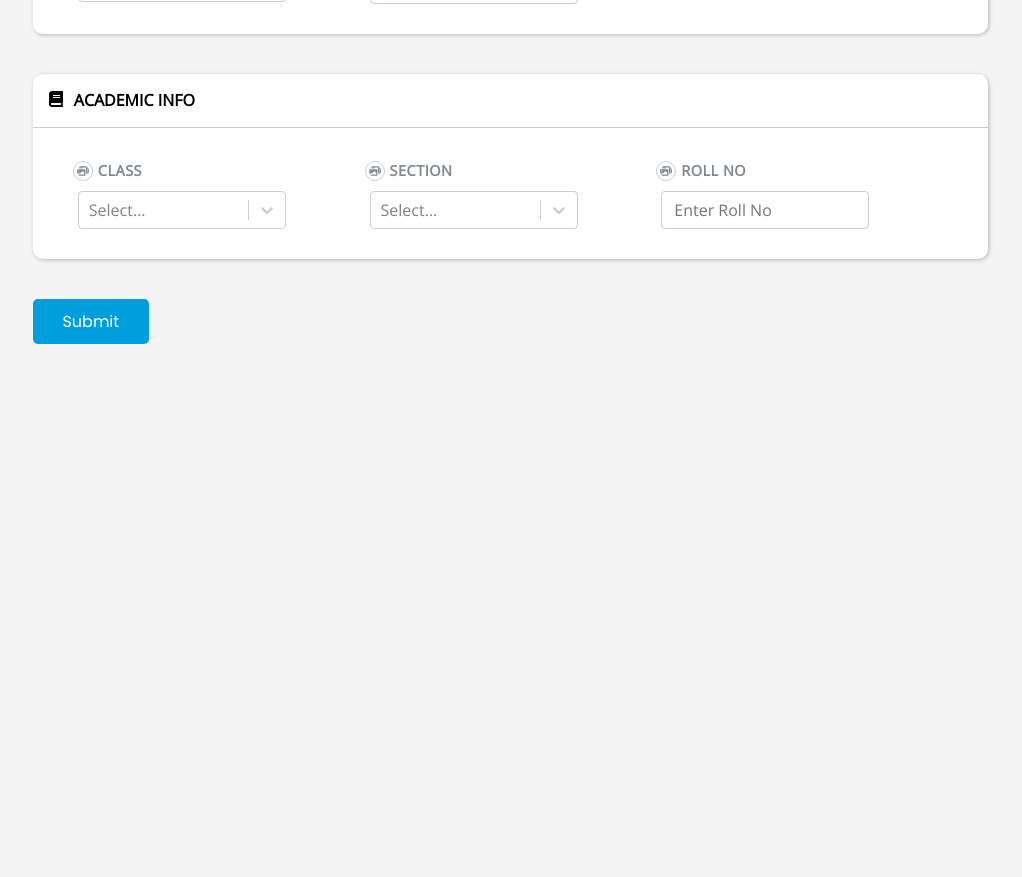
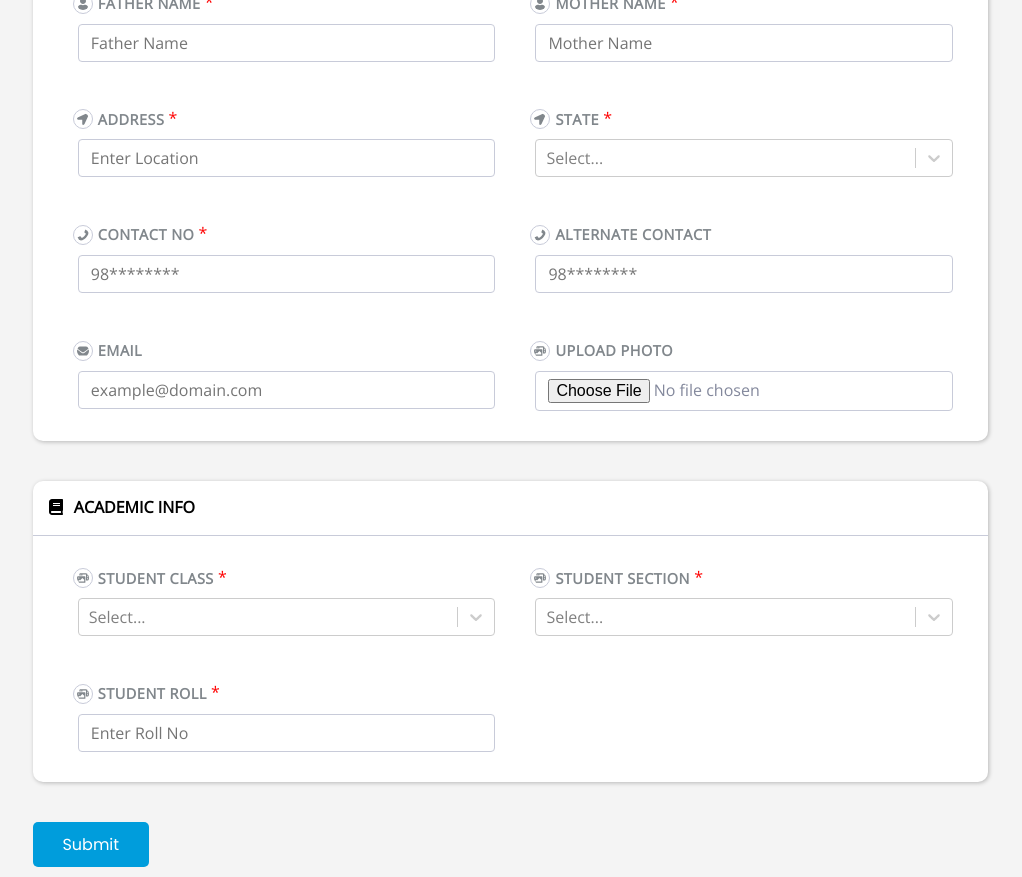
Before and after one commit to Mishankhatri/Class-Management-System, a React (Create React App) app in the folder frontend/: page /student/add in a window 1280 px wide. Shown: the part 960-1837 px from the top of the page, without its empty margins (252-1274 px from the left). Before the commit the page ends 1314 px from the top, so only its background shows below. Built offline with nearby package versions, Linux system fonts and the light colour scheme.

Commit message:
Remove Some Bugs

```diff
--- a/frontend/src/App.css
+++ b/frontend/src/App.css
@@ -1,3 +1,7 @@
+body {
+  font-family: 'Open Sans', sans-serif;
+}
+
 .main-container {
   margin-left: 15.3rem;
   transition: margin-left 0.5s;
@@ -19,6 +23,7 @@
   /* background: #ffe0e0;
   border: 1px solid #a33a3a;
   padding: 2px; */
-  margin-left: 20px;
+  margin-left: 10px;
+  margin-top: 10px;
   vertical-align: middle;
 }
--- a/frontend/src/App.js
+++ b/frontend/src/App.js
@@ -37,6 +37,10 @@ function App() {
         <div className={`main-container ${!showSideBar ? 'close' : null}`}>
           <Routes>
             <Route path='/' element={<Dashboard />} />
+            <Route
+              path='/*'
+              element={<div className='main-content'>Not Found</div>}
+            />
             {/* Dashboard */}
             <Route path='/dashboard' element={<Dashboard />} />
 
--- a/frontend/src/components/adminpanel/common/InputField/InputField.js
+++ b/frontend/src/components/adminpanel/common/InputField/InputField.js
@@ -21,7 +21,6 @@ function InputField({
   errors,
 }) {
   const isDropdown = input === 'dropdown';
-  let selectRef = null;
 
   return (
     <div className={'mid-content'}>
@@ -58,12 +57,13 @@ function InputField({
           )
         ) : (
           <Select
+            menuPortalTarget={document.body}
             ref={refClear}
             options={options}
             className='input-select custom-input'
-            maxMenuHeight={'120px'}
             onChange={onChangeHandler}
-            // isRequired={isRequired}
+            maxMenuHeight={200}
+            menuPlacement={'auto'}
           />
         )}
       </div>
--- a/frontend/src/components/adminpanel/common/InputField/Inputfield.css
+++ b/frontend/src/components/adminpanel/common/InputField/Inputfield.css
@@ -24,8 +24,9 @@
   box-sizing: border-box;
   /* height: 38px; */
   padding: 7px 12px;
-  width: 15rem;
-  min-width: 10rem;
+  /* width: 15rem; */
+  width: 100%;
+  /* min-width: 10rem; */
   border-radius: 4px;
   outline: none;
   line-height: 38px;
@@ -37,9 +38,14 @@
 }
 
 .input-select {
-  width: 15rem;
+  width: 100%;
   margin-left: 5px;
+  transition: width 0.5s;
 }
+
+/* .label-input {
+  width: 49%;
+} */
 
 input[type='file'] {
   color: #83889c;
@@ -51,29 +57,34 @@ input[type='file'] {
 
 .allinputfield {
   display: grid;
-  grid-template-columns: repeat(4, auto);
+  grid-template-columns: repeat(4, 1fr);
+  grid-gap: 15px 40px;
 }
 
-@media only screen and (max-width: 1300px) {
+.content-section {
+  margin: 0 40px;
+}
+
+.content-section.custom-content {
+  display: grid;
+  grid-template-columns: 1fr 1fr;
+  grid-gap: 10px 40px;
+}
+
+.custom-width .textarea {
+  resize: none;
+}
+
+@media only screen and (max-width: 1350px) {
   .allinputfield {
     display: grid;
-    grid-template-columns: repeat(3, auto);
-  }
-
-  .input,
-  .input-select {
-    width: 13rem;
+    grid-template-columns: repeat(2, 1fr);
   }
 }
 
-@media only screen and (max-width: 1000px) {
+@media only screen and (max-width: 850px) {
   .allinputfield {
     display: grid;
-    grid-template-columns: repeat(2, auto);
-  }
-
-  .input,
-  .input-select {
-    width: 15rem;
+    grid-template-columns: repeat(1, 1fr);
   }
 }
--- a/frontend/src/components/adminpanel/pages/student/AddStudent.js
+++ b/frontend/src/components/adminpanel/pages/student/AddStudent.js
@@ -49,7 +49,8 @@ function AddStudent() {
   //For Reseting Select Options while Submitting
   const [selectRefStudent, setSelectRefStudent] = useState(null);
   const [selectRefParent, setSelectRefParent] = useState(null);
-  const [selectRefAcademic, setSelectRefAcademic] = useState(null);
+  const [selectRefAcademicFirst, setSelectRefAcademicFirst] = useState(null);
+  const [selectRefAcademicSecond, setSelectRefAcademicSecond] = useState(null);
 
   //Define requirements from useform
   const {
@@ -61,9 +62,16 @@ function AddStudent() {
   });
 
   //Reset Value using ref for Select Options
+
+  //Clearing Student Info Select
   const refClearStudent = (ref) => setSelectRefStudent(ref);
   const refClearParent = (ref) => setSelectRefParent(ref);
-  const refClearAcademic = (ref) => setSelectRefAcademic(ref);
+  const refClearAcademicFirst = (ref) => setSelectRefAcademicFirst(ref);
+  const refClearAcademicSecond = (ref) => setSelectRefAcademicSecond(ref);
+
+  //Getting options for academic info
+  const optionsClass = addAcademicValues[0].options;
+  const optionsSection = addAcademicValues[1].options;
 
   const onSubmitForm = (data, e) => {
     console.log(data);
@@ -72,7 +80,8 @@ function AddStudent() {
     e.target.reset();
     selectRefStudent.clearValue();
     selectRefParent.clearValue();
-    selectRefAcademic.clearValue();
+    selectRefAcademicFirst.clearValue();
+    selectRefAcademicSecond.clearValue();
   };
 
   return (
@@ -183,7 +192,19 @@ function AddStudent() {
             </div>
             <div className='content-section'>
               <div className='allinputfield'>
-                {addAcademicValues.map((value, index) => {
+                {/* This is looping Process
+                    Difficult from Using Loop
+                    Can't Pass functions (...refClearAcademicFirst...) and
+                    (...refClearAcademicSecond...) on
+                    refClear below. I don't have any idea.
+
+                    We need to pass two functions for clearing the select value after submitting. If only one passed, it will clear only the last one.
+
+                    I tried passing functions to StudentInputField  but it yields no solution. Maybe I had done wrong.
+                    */}
+
+                {/* This is Looping  */}
+                {/* {addAcademicValues.map((value, index) => {
                   return (
                     <Controller
                       name={value.name}
@@ -209,13 +230,94 @@ function AddStudent() {
                           isRequired={value.isRequired}
                           options={value?.options}
                           errors={errors}
-                          refClear={refClearAcademic}
+                          refClear={value.reference}
                           ErrorMessage={ErrorMessage}
                         />
                       )}
                     />
                   );
-                })}
+                })} */}
+
+                {/* This is manual Process || Not Done using looping
+                    Using this, The select options will be clear after submitting
+                    Difficult from Using Loop
+                    */}
+                <Controller
+                  name={'studentClass'}
+                  control={control}
+                  rules={{
+                    required: {
+                      value: true,
+                      message: `Student Class is required`,
+                    },
+                  }}
+                  defaultValue=''
+                  render={({ field }) => (
+                    <InputField
+                      title={'Student Class'.toUpperCase()}
+                      input={'dropdown'}
+                      icon={<FaIcons.FaPhotoVideo className='mid-icon' />}
+                      name={'studentClass'}
+                      onChangeHandler={field.onChange}
+                      isRequired={true}
+                      options={optionsClass}
+                      errors={errors}
+                      refClear={refClearAcademicFirst}
+                      ErrorMessage={ErrorMessage}
+                    />
+                  )}
+                />
+
+                <Controller
+                  name={'studentSection'}
+                  control={control}
+                  rules={{
+                    required: {
+                      value: true,
+                      message: `Student Section is required`,
+                    },
+                  }}
+                  defaultValue=''
+                  render={({ field }) => (
+                    <InputField
+                      title={'Student Section'.toUpperCase()}
+                      input={'dropdown'}
+                      icon={<FaIcons.FaPhotoVideo className='mid-icon' />}
+                      name={'studentSection'}
+                      onChangeHandler={field.onChange}
+                      isRequired={true}
+                      options={optionsSection}
+                      errors={errors}
+                      refClear={refClearAcademicSecond}
+                      ErrorMessage={ErrorMessage}
+                    />
+                  )}
+                />
+
+                <Controller
+                  name={'studentRoll'}
+                  control={control}
+                  rules={{
+                    required: {
+                      value: true,
+                      message: `Student Roll is required`,
+                    },
+                  }}
+                  defaultValue=''
+                  render={({ field }) => (
+                    <InputField
+                      title={'Student Roll'.toUpperCase()}
+                      input={'number'}
+                      icon={<FaIcons.FaPhotoVideo className='mid-icon' />}
+                      placeholder={'Enter Roll No'}
+                      name={'studentRoll'}
+                      onChangeHandler={field.onChange}
+                      isRequired={true}
+                      errors={errors}
+                      ErrorMessage={ErrorMessage}
+                    />
+                  )}
+                />
               </div>
             </div>
           </div>
--- a/frontend/src/components/adminpanel/pages/student/StudentInputField.js
+++ b/frontend/src/components/adminpanel/pages/student/StudentInputField.js
@@ -8,7 +8,7 @@ const StudentFieldValue = [
     icon: <FaIcons.FaUser className='mid-icon' />,
     placeholder: 'First Name',
     name: 'studentFirstName',
-    // isRequired: true,
+    isRequired: true,
   },
   {
     title: 'MIDDLE NAME',
@@ -24,7 +24,7 @@ const StudentFieldValue = [
     icon: <FaIcons.FaUser className='mid-icon' />,
     placeholder: 'Last Name',
     name: 'studentLastName',
-    // isRequired: true,
+    isRequired: true,
   },
   {
     title: 'GENDER',
@@ -32,7 +32,7 @@ const StudentFieldValue = [
     icon: <FaIcons.FaVenus className='mid-icon' />,
     placeholder: 'Gender',
     name: 'studentGender',
-    // isRequired: true,
+    isRequired: true,
 
     options: [
       { value: 'male', label: 'Male' },
@@ -44,7 +44,7 @@ const StudentFieldValue = [
     title: 'DATE OF BIRTH',
     input: 'date',
     icon: <FaIcons.FaCalendar className='mid-icon' />,
-    // isRequired: true,
+    isRequired: true,
     name: 'studentDOB',
   },
   {
@@ -52,7 +52,7 @@ const StudentFieldValue = [
     input: 'number',
     icon: <FaIcons.FaPhone className='mid-icon' />,
     placeholder: '98********',
-    // isRequired: true,
+    isRequired: true,
     name: 'studentPhone',
   },
   {
@@ -60,7 +60,7 @@ const StudentFieldValue = [
     input: 'email',
     icon: <FaIcons.FaEnvelope className='mid-icon' />,
     placeholder: 'example@example.com',
-    // isRequired: true,
+    isRequired: true,
     name: 'studentEmail',
   },
   {
@@ -68,14 +68,14 @@ const StudentFieldValue = [
     input: 'text',
     icon: <FaIcons.FaLocationArrow className='mid-icon' />,
     placeholder: 'Enter Location',
-    // isRequired: true,
+    isRequired: true,
     name: 'studentLocation',
   },
   {
     title: 'UPLOAD PHOTO',
     input: 'file',
     icon: <FaIcons.FaPhotoVideo className='mid-icon' />,
-    // isRequired: true,
+    isRequired: true,
     name: 'studentPhoto',
   },
 ];
@@ -86,7 +86,7 @@ const ParentInfoField = [
     input: 'text',
     icon: <FaIcons.FaUser className='mid-icon' />,
     placeholder: 'Father Name',
-    // isRequired: true,
+    isRequired: true,
     name: 'studentFatherName',
   },
   {
@@ -94,7 +94,7 @@ const ParentInfoField = [
     input: 'text',
     icon: <FaIcons.FaUser className='mid-icon' />,
     placeholder: 'Mother Name',
-    // isRequired: true,
+    isRequired: true,
     name: 'studentMotherName',
   },
   {
@@ -102,7 +102,7 @@ const ParentInfoField = [
     input: 'text',
     icon: <FaIcons.FaLocationArrow className='mid-icon' />,
     placeholder: 'Enter Location',
-    // isRequired: true,
+    isRequired: true,
     name: 'parentAddress',
   },
   {
@@ -118,7 +118,7 @@ const ParentInfoField = [
       { value: 'Karnali', label: 'Karnali' },
       { value: 'Sudurpashchim', label: 'Sudurpashchim' },
     ],
-    // isRequired: true,
+    isRequired: true,
     name: 'parentState',
   },
   {
@@ -126,7 +126,7 @@ const ParentInfoField = [
     input: 'number',
     icon: <FaIcons.FaPhone className='mid-icon' />,
     placeholder: '98********',
-    // isRequired: true,
+    isRequired: true,
     name: 'parentContact',
   },
   {
@@ -134,7 +134,7 @@ const ParentInfoField = [
     input: 'number',
     icon: <FaIcons.FaPhone className='mid-icon' />,
     placeholder: '98********',
-    // isRequired: false,
+    isRequired: false,
     name: 'parentAdditionalContact',
   },
   // {
--- a/frontend/src/components/adminpanel/pages/subject/AddSubjects.js
+++ b/frontend/src/components/adminpanel/pages/subject/AddSubjects.js
@@ -1,12 +1,11 @@
-import React from 'react';
+import React, { useState } from 'react';
 import InnerHeader from './../../common/InnerHeader';
 import * as MdIcons from 'react-icons/md';
 import * as FaIcons from 'react-icons/fa';
 import InputField from './../../common//InputField/InputField';
 import { getAddSubjectsValue } from './../class/ClassValue';
-
-function AddSubjects() {
-  const subjectsValue = getAddSubjectsValue();
+import { useForm, Controller, useFormContext } from 'react-hook-form';
+import { ErrorMessage } from '@hookform/error-message';
 
 const addSubjectsInitialValue = {
   subjectsName: '',
@@ -16,10 +15,37 @@ function AddSubjects() {
   subjectsDescription: '',
 };
 
+function AddSubjects() {
+  const subjectsValue = getAddSubjectsValue();
+
+  //For Reseting Select Options while Submitting
+  const [selectRef, setSelectRef] = useState(null);
+
+  //Define requirements from useform
+  const {
+    handleSubmit,
+    control,
+    formState: { errors },
+  } = useForm({
+    addSubjectsInitialValue,
+  });
+
+  //Reset Value using ref for Select Options
+  const refClear = (ref) => setSelectRef(ref);
+
+  const onSubmitForm = (data, e) => {
+    console.log(data);
+
+    //CLear Input Field Value
+    e.target.reset();
+  };
+
   return (
+    <>
       <div>
         <InnerHeader icon={<MdIcons.MdPersonAdd />} name={'Add Subjects'} />
         <div className='main-content'>
+          <form onSubmit={handleSubmit(onSubmitForm)}>
             <div className='card-section custom-width'>
               <div className='heading'>
                 <span className='title-icon'>
@@ -31,26 +57,44 @@ function AddSubjects() {
               <div className='content-section custom-content'>
                 {subjectsValue.map((value, index) => {
                   return (
+                    <Controller
+                      name={value.name}
+                      control={control}
+                      key={index}
+                      rules={{
+                        required: {
+                          value: value.isRequired,
+                          message: `${value.title} is required`,
+                        },
+                      }}
+                      defaultValue=''
+                      render={({ field }) => (
                         <InputField
-                  title={value.title}
+                          title={value.title.toUpperCase()}
                           input={value.input}
                           icon={value.icon}
                           placeholder={value?.placeholder}
                           name={value.name}
-                  options={value?.options}
-                  key={index}
-                  // onChangeHandler={inputTeacherEventHandler}
-                  isRequired={value.isRequired}
+                          onChangeHandler={field.onChange}
                           isCustomInput={value.isCustomField}
                           isTextArea={value?.isTextarea}
+                          isRequired={value.isRequired}
+                          options={value?.options}
+                          errors={errors}
+                          refClear={refClear}
+                          ErrorMessage={ErrorMessage}
+                        />
+                      )}
                     />
                   );
                 })}
               </div>
+            </div>
             <button className='morebutton btn'>Submit</button>
+          </form>
         </div>
       </div>
-    </div>
+    </>
   );
 }
 
--- a/frontend/src/components/common/CardData.css
+++ b/frontend/src/components/common/CardData.css
@@ -61,26 +61,6 @@
 }
 
 /* Announcement Section in Dashboadr  */
-
-.content-section {
-  margin: 0 40px;
-}
-
-.content-section.custom-content {
-  display: grid;
-  grid-template-columns: repeat(2, auto);
-}
-
-.custom-width .custom-input {
-  width: 500px;
-  margin-bottom: 20px;
-  margin-right: 30px;
-  transition: width 0.5s;
-}
-
-.custom-width .textarea {
-  resize: none;
-}
 
 .mid-content {
   margin-top: 30px;
--- a/frontend/src/index.js
+++ b/frontend/src/index.js
@@ -1,14 +1,16 @@
 import React from 'react';
 import ReactDOM from 'react-dom';
 import './index.css';
-import { BrowserRouter } from 'react-router-dom';
+import { BrowserRouter, Route, Routes } from 'react-router-dom';
 import App from './App';
 import Login from './components/forms/Login';
 
 ReactDOM.render(
   <BrowserRouter>
-    <App />
-    {/* <Login /> */}
+    <Routes>
+      <Route path={'/login'} element={<Login />} />
+      <Route path={'/*'} element={<App />} />
+    </Routes>
   </BrowserRouter>,
   document.getElementById('root')
 );
```
Also changed, not shown: frontend/src/components/adminpanel/pages/class/AddClass.js (line endings or trailing spaces). Lines whose indentation alone changed are shown as unchanged.
